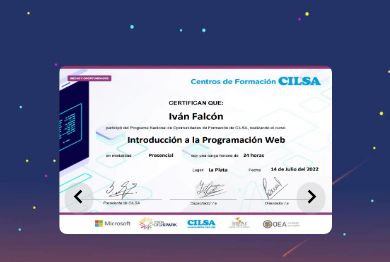
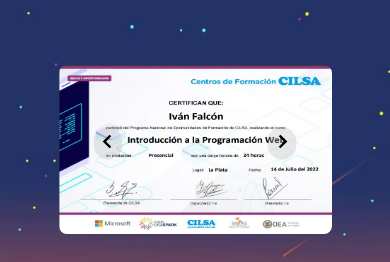
Before and after one commit to FalconIvan02/portfolio, a React (Vite) app: page / in a window 390 px wide. Shown: the part 1961-2223 px from the top of the page. Built offline with nearby package versions, Linux system fonts and the light colour scheme.

Commit message:
Arrows on carousel moved in mobile version

```diff
--- a/src/assets/components/Certifications/Certifications.css
+++ b/src/assets/components/Certifications/Certifications.css
@@ -43,13 +43,13 @@
     background: none;
     border: none;
     cursor: pointer;
-    transform: translateY(370%);
+    transform: translateY(200%);
 }
 .card-item a {
     object-position: center;
 }
 #Left-button-carousel {
-    left: 4.2rem;
+    left: 6rem;
     background-color: rgba(179, 178, 178, 0.286);
 
     border-radius: 12px;
@@ -62,10 +62,13 @@
     opacity: 50%;
 }
 #Right-button-carousel {
-    right: 4.2rem;
+    right: 6rem;
     background-color: rgba(179, 178, 178, 0.286);
     border-radius: 12px;
     scale: 1.2;
+}
+#Right-button-carousel svg {
+    border-radius: 12px;
 }
 @media (min-width: 550px) {
     .Certifications {
```
